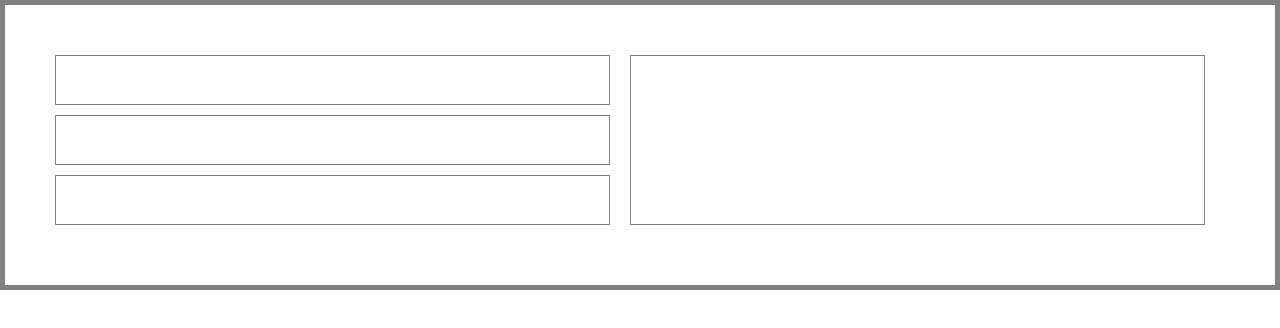
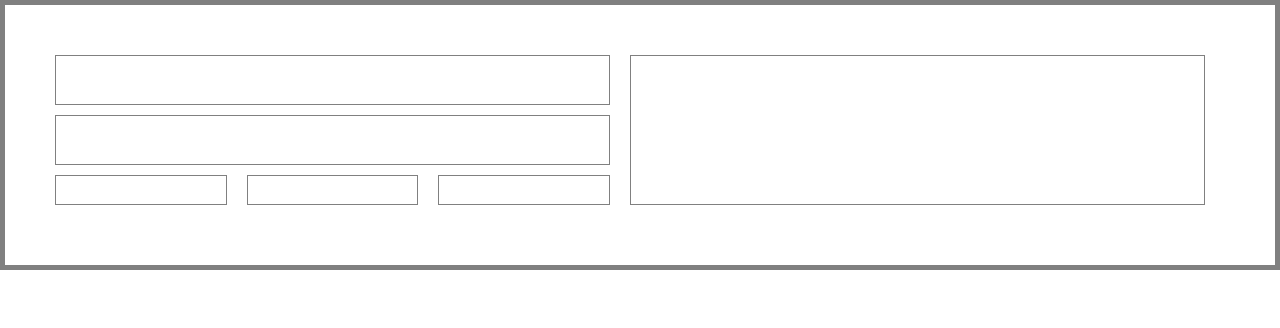
Before and after one commit to ahmed1355/first_html_project, a plain HTML site: page usecases/index.html in a window 1280 px wide. Drawn offline with Linux system fonts and the light colour scheme.

Commit message:
added  4th layout

```diff
--- a/usecases/index.html
+++ b/usecases/index.html
@@ -38,13 +38,30 @@
     </div>-->
 
     <!-- layout-3 -->
-    <div class="container">
+    <!-- <div class="container">
       <div class="wrap">
         <div class="box box-small"></div>
         <div class="box box-small"></div>
         <div class="box box-small"></div>
       </div>
       <div class="box box-large"></div>
+    </div> -->
+
+
+    <!-- layout-4 -->
+
+    <div class="container">
+      <div class="wrap">
+        <div class="box box-small"></div>
+        <div class="box box-small"></div>
+        <div class=" boxes">
+          <div class="box box1"></div>
+          <div class="box box1"></div>
+          <div class="box box1"></div>
+
+        </div>
+      </div>
+      <div class="box box-large"></div>
     </div>
   </body>
 </html>
--- a/usecases/style.css
+++ b/usecases/style.css
@@ -99,3 +99,19 @@ height: 50px;
 width: 50%;
 
 }
+
+/* layout-4 */
+.boxes{
+display: flex;
+
+justify-content: space-between;
+
+
+}
+
+.box1{
+border: 1px solid grey;
+height: 30px;
+width: 30%;
+
+}
```
